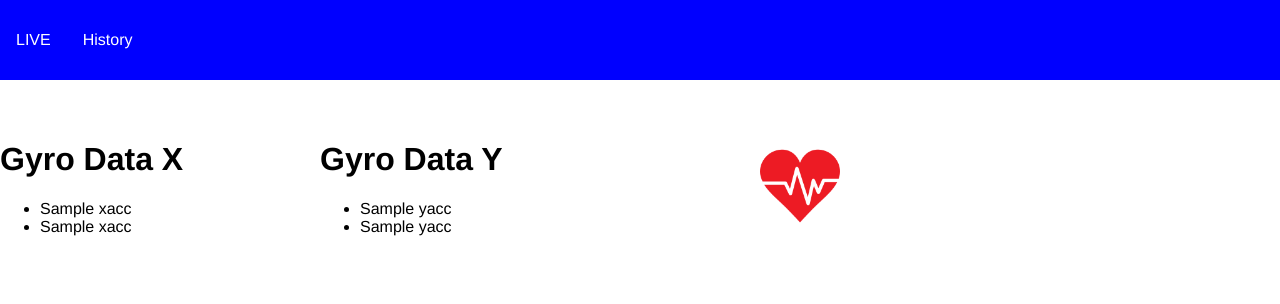
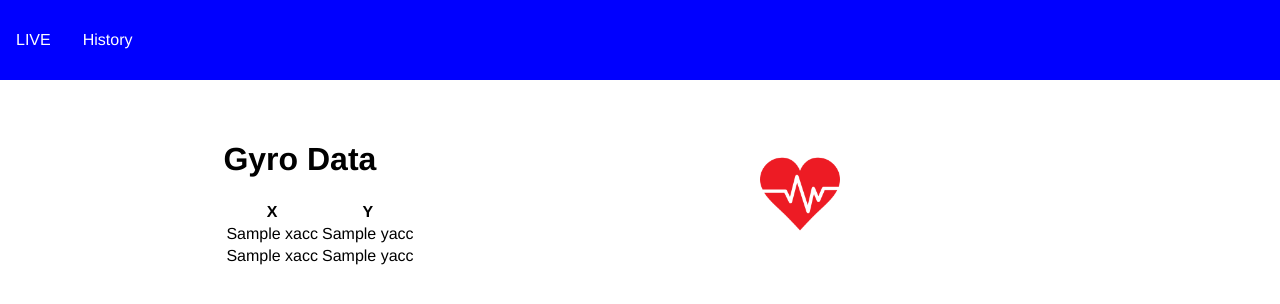
Before and after one commit to BlumCore/Diplomarbeit, a Flask app: template templates/history.html in a window 1280 px wide. Shown: the top 304 px of the page. Run offline with Flask 3, Linux system fonts and the light colour scheme; the template is opened without the code that fills it: most values are stand-ins (such as "Sample title", 1, 10 or a date in 2020).

Commit message:
made table for click event

```diff
--- a/templates/history.html
+++ b/templates/history.html
@@ -3,23 +3,25 @@
 
     <div class="container">
         <div class="gyro">
-            <div class="gyro__x">
-                <h1>Gyro Data X</h1>
-                <ul>
-                    <li>{{ item["device_data"]["xacc"]}}</li>
+            <div class="">
+                <h1>Gyro Data</h1>
+                <table>
+                    <tr>
+                    <th>X</th>
+                    <th>Y</th>
+                    </tr>
+                    <tr>
+                        <td>{{ item["device_data"]["xacc"]}}</td>
+                        <td>{{ item["device_data"]["yacc"]}}</td>
+                    </tr>
                     {% for d in old %}
-                        <li>{{ d['device_data']['xacc'] }}</li>
+                    <tr>
+                        <td>{{ d['device_data']['xacc'] }}</td>
+                        <td>{{ d['device_data']['yacc'] }}</td>
+                    </tr>
                     {% endfor %}
-                </ul>
-            </div>
-            <div class="gyro__y">
-                <h1>Gyro Data Y</h1>
-                <ul>
-                    <li>{{ item["device_data"]["yacc"]}}</li>
-                    {% for d in old %}
-                        <li>{{ d['device_data']['yacc'] }}</li>
-                    {% endfor %}
-                </ul>
+
+                </table>
             </div>
         </div>
         <div class="heart">
```
